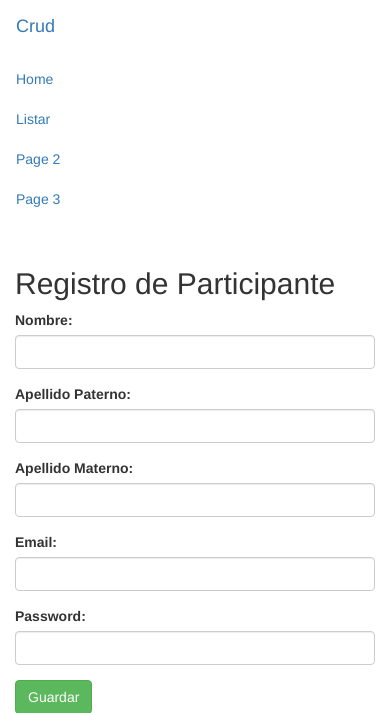
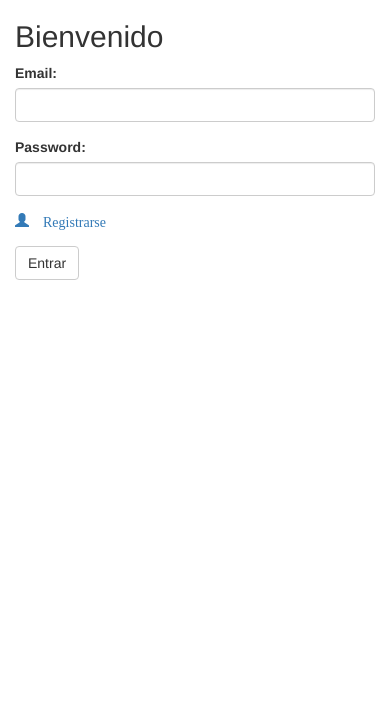
Before and after one commit to dexter1521/mispracticas, a CodeIgniter app: page /mispracticas/ in a window 390 px wide. Shown: the top 713 px of the page. Run offline with CodeIgniter, Linux system fonts and the light colour scheme.

Commit message:
segunda clase
segunda clase

```diff
--- a/application/config/routes.php
+++ b/application/config/routes.php
@@ -49,6 +49,6 @@ defined('BASEPATH') OR exit('No direct script access allowed');
 | Examples:	my-controller/index	-> my_controller/index
 |		my-controller/my-method	-> my_controller/my_method
 */
-$route['default_controller'] = 'welcome';
+$route['default_controller'] = 'Auth';
 $route['404_override'] = '';
 $route['translate_uri_dashes'] = FALSE;
--- /dev/null
+++ b/application/controllers/Auth.php
@@ -0,0 +1,50 @@
+<?php
+
+
+Class Auth extends CI_Controller {
+
+    function __construct()
+    {
+        parent::__construct();
+        $this->load->model('Auth_model');
+    }
+
+    public function index()
+    {
+        $this->load->view('view_login');
+    }
+
+
+    public function ingresar()
+    {
+        #print_r($_POST);
+        $usuario =  trim($this->input->post('email'));
+        $password = trim($this->input->post('pwd'));
+
+        if ($this->verificarUsuario($usuario) == true)
+        {
+            $result = $this->Auth_model->selectUser($usuario, $password);
+            if(!$result){
+                echo 'El usuario y/o contraseña no coinciden';
+            }else{
+                print_r($result);
+            }
+        }else{
+            echo 'El usuario no existe';
+        }
+
+
+
+    }
+
+    public function verificarUsuario($dato)
+    {
+        return $this->Auth_model->verificaExistencia($dato);
+    }
+
+    public function salir()
+    {
+
+    }
+
+}
--- a/application/controllers/Welcome.php
+++ b/application/controllers/Welcome.php
@@ -1,13 +1,12 @@
-<?php
-defined('BASEPATH') OR exit('No direct script access allowed');
+<?php defined('BASEPATH') or exit('No direct script access allowed');
 
-class Welcome extends CI_Controller {
-
-
+class Welcome extends CI_Controller
+{
 	function __construct()
 	{
 		parent::__construct();
-		$this->load->model('Welcome_model'); //aqui cargamos nuetro modelo
+		//aqui cargamos nuetro modelo
+		$this->load->model('Welcome_model');
 		// include
 	}
 
@@ -15,7 +14,6 @@ class Welcome extends CI_Controller {
 	public function index()
 	{
 		$this->load->view('welcome_message');
-
 	}
 
 	public function listar()
@@ -26,9 +24,13 @@ class Welcome extends CI_Controller {
 	}
 
 
-	public function registrar(){
+	public function registrar()
+	{
 		#print_r($_POST);
 		#var_dump($_POST);
+		#print_r($this->input->post());
+		#exit();
+		#die();
 
 		$datos = array(
 			'nombre' => trim($this->input->post('nombre')),
@@ -36,28 +38,23 @@ class Welcome extends CI_Controller {
 			'amaterno' => $this->input->post('amaterno'),
 			'correo' => $this->input->post('email'),
 			'contrasenia' => $this->input->post('pwd')
-			);
-
+		);
 
 		$result = $this->Welcome_model->insert($datos);
 		if ($result == TRUE) {
 			# code...
-			echo 'Registro Exitoso';
+			#echo 'Registro Exitoso';
 			redirect('Welcome/listar');
-		}else{
+		} else {
 			echo 'Contacta a soporte';
 		}
-
-
-
-
 	}
 
 
 	public function actualizar($id)
 	{
 		$data['preregistro'] = $this->Welcome_model->fetch($id);
-	#	var_dump($data);exit();
+		#	var_dump($data);exit();
 		$this->load->view('view_editar', $data);
 	}
 
@@ -70,18 +67,15 @@ class Welcome extends CI_Controller {
 			'amaterno' => $this->input->post('amaterno'),
 			'correo' => $this->input->post('email'),
 			'contrasenia' => $this->input->post('pwd')
-			);
+		);
 
-			$id = $this->input->post('id_preregistro');
+		$id = $this->input->post('id_preregistro');
 
 		$result = $this->Welcome_model->update($id, $datos);
 		if ($result == TRUE) {
 			redirect('Welcome/listar');
-		}else{
+		} else {
 			echo 'Contacta a soporte';
 		}
 	}
-
-
-
 }
--- a/application/models/Welcome_model.php
+++ b/application/models/Welcome_model.php
@@ -24,8 +24,8 @@ class Welcome_model extends CI_Model {
     public function fetch($id)
     {
         $rstQuery = $this->db->get_where($this->table, array('id_preregistro' => $id));
+        #$result = $rstQuery->row_array();
         return $rstQuery->result_array();
-
     }
 
     public function update($id, $data){
--- /dev/null
+++ b/application/views/view_login.php
@@ -0,0 +1,42 @@
+<!DOCTYPE html>
+<html lang="en">
+<head>
+  <title>Bootstrap Example</title>
+  <meta charset="utf-8">
+  <meta name="viewport" content="width=device-width, initial-scale=1">
+  <link rel="stylesheet" href="https://maxcdn.bootstrapcdn.com/bootstrap/3.4.1/css/bootstrap.min.css">
+  <script src="https://ajax.googleapis.com/ajax/libs/jquery/3.6.1/jquery.min.js"></script>
+  <script src="https://maxcdn.bootstrapcdn.com/bootstrap/3.4.1/js/bootstrap.min.js"></script>
+</head>
+<body>
+
+<div class="container">
+  <h2>Bienvenido</h2>
+  <form class="form-horizontal" method="post" action="<?php echo base_url('Auth/ingresar'); ?>">
+    <div class="form-group">
+      <label class="control-label col-sm-2" for="email">Email:</label>
+      <div class="col-sm-10">
+        <input type="email" class="form-control" id="email" name="email">
+      </div>
+    </div>
+    <div class="form-group">
+      <label class="control-label col-sm-2" for="pwd">Password:</label>
+      <div class="col-sm-10">
+        <input type="password" class="form-control" id="pwd" name="pwd">
+      </div>
+    </div>
+    <div class="form-group">
+      <div class="col-sm-offset-2 col-sm-10">
+        <a href="<?php echo base_url('Welcome') ?>"><span class="glyphicon glyphicon-user"> Registrarse</span></a>
+      </div>
+    </div>
+    <div class="form-group">
+      <div class="col-sm-offset-2 col-sm-10">
+        <button type="submit" class="btn btn-default">Entrar</button>
+      </div>
+    </div>
+  </form>
+</div>
+
+</body>
+</html>
--- a/application/views/welcome_message.php
+++ b/application/views/welcome_message.php
@@ -9,6 +9,7 @@ defined('BASEPATH') OR exit('No direct script access allowed');
     <title>Welcome to CodeIgniter</title>
     <meta name="viewport" content="width=device-width, initial-scale=1">
     <link rel="stylesheet" href="https://maxcdn.bootstrapcdn.com/bootstrap/3.4.1/css/bootstrap.min.css">
+    <link rel="stylesheet" href="<?php echo base_url('assets/css/stylos.css') ?>">
     <script src="https://ajax.googleapis.com/ajax/libs/jquery/3.6.1/jquery.min.js"></script>
     <script src="https://maxcdn.bootstrapcdn.com/bootstrap/3.4.1/js/bootstrap.min.js"></script>
 
```
Also changed, not shown: application/models/Auth_model.php (added, +38 -0 lines), application/views/mivista.php (deleted).
